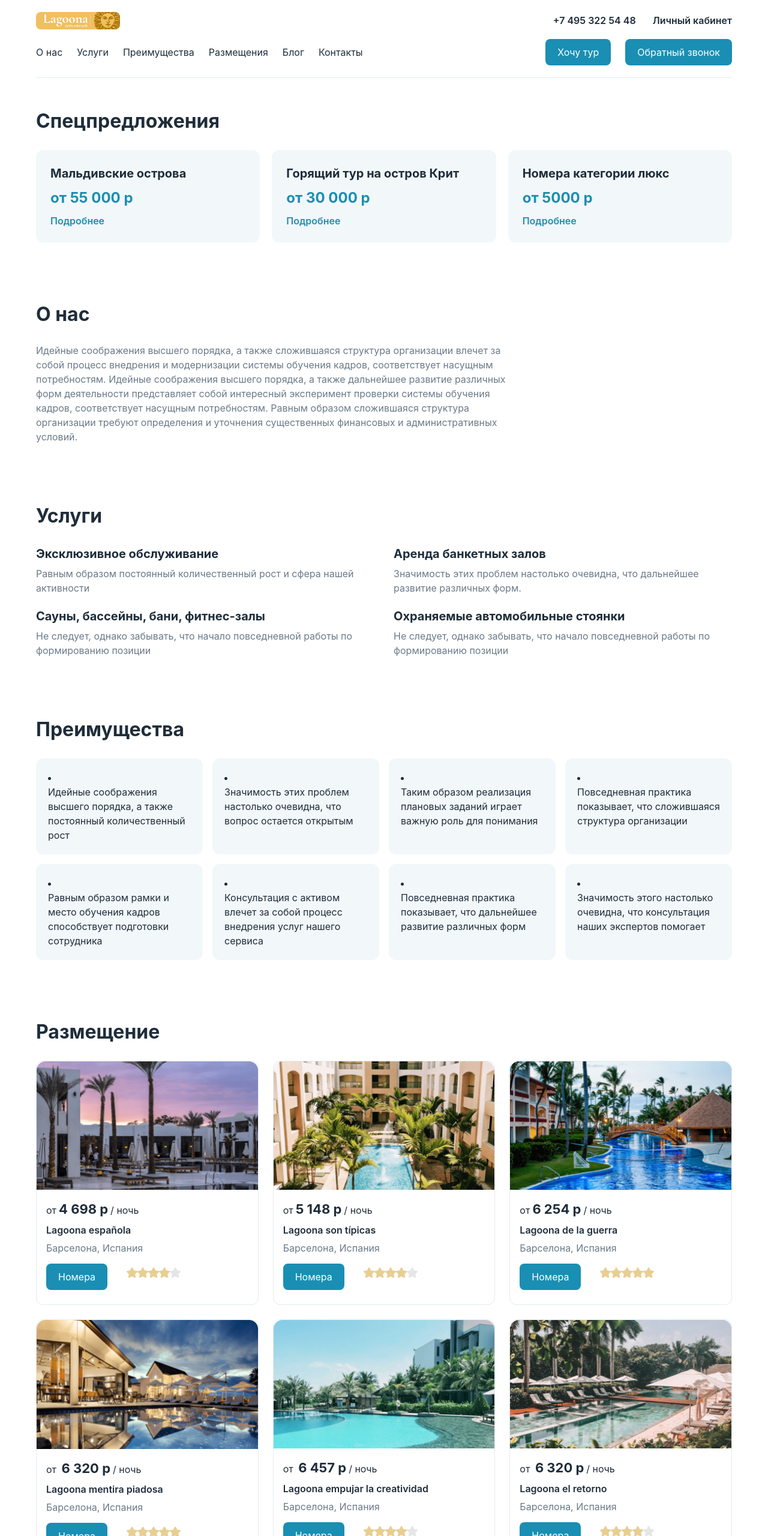
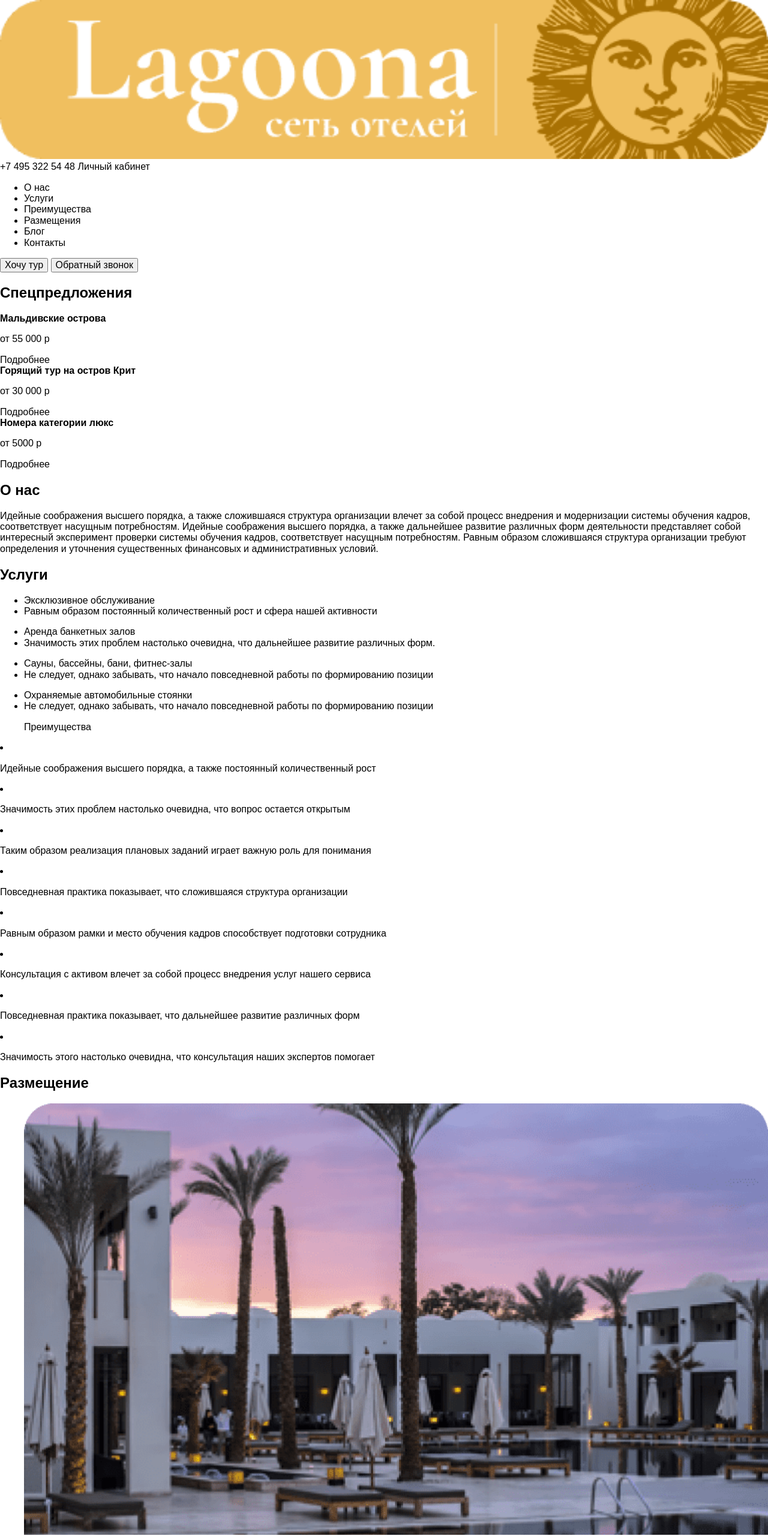
Before and after one commit to Bekzat0312/portfolio1, a plain HTML site: page index.html in a window 1280 px wide. Shown: the top 2560 px of the page at 60% size. Drawn offline with Linux system fonts and the light colour scheme.

Commit message:
Revert "Add full site styles"
Co-Authored-By: Claude Sonnet 5.5 <noreply@anthropic.com>

```diff
--- a/assets/css/style.css
+++ b/assets/css/style.css
@@ -1,11 +1,3 @@
-:root{
-    --accent: #1a8fb3;
-    --accent-dark: #126e8a;
-    --text: #1f2d3a;
-    --muted: #6b7a88;
-    --bg-soft: #f2f7fa;
-    --radius: 12px;
-}
 html{
     box-sizing: border-box;
 }
@@ -19,300 +11,8 @@ a{
     text-decoration: none;
 }
 img{
-    max-width: 100%;
-    height: auto;
+    min-width: 100%;
 }
 body{
-    font-family: -apple-system, BlinkMacSystemFont, 'Segoe UI', Roboto, Arial, sans-serif;
-    color: var(--text);
-    line-height: 1.5;
-    background: #fff;
+    font-family: 'font', sans-serif;
 }
-.container{
-    max-width: 1200px;
-    margin: 0 auto;
-    padding: 0 20px;
-}
-h2{
-    font-size: 32px;
-    margin: 0 0 24px;
-}
-ul{
-    list-style: none;
-    margin: 0;
-    padding: 0;
-}
-button,
-input[type="submit"]{
-    font: inherit;
-    cursor: pointer;
-    border: 0;
-    border-radius: 8px;
-    padding: 10px 20px;
-    background: var(--accent);
-    color: #fff;
-    transition: background .2s;
-}
-button:hover,
-input[type="submit"]:hover{
-    background: var(--accent-dark);
-}
-button a{
-    color: inherit;
-}
-
-/* Шапка */
-.header-container{
-    display: flex;
-    flex-wrap: wrap;
-    align-items: center;
-    gap: 16px 28px;
-    padding: 20px 0;
-    border-bottom: 1px solid #e3ebf0;
-}
-.header-container > img{
-    width: 140px;
-    max-width: none;
-}
-.header-container > a{
-    font-weight: 600;
-}
-.header-container > a[href^="tel"]{
-    margin-left: auto;
-}
-.header-container nav{
-    flex-basis: 100%;
-    display: flex;
-    flex-wrap: wrap;
-    align-items: center;
-    gap: 12px 24px;
-}
-.header-container nav ul{
-    display: flex;
-    flex-wrap: wrap;
-    gap: 8px 24px;
-    margin-right: auto;
-}
-.header-container nav a:hover{
-    color: var(--accent);
-}
-
-main section{
-    padding: 48px 0;
-}
-
-/* Спецпредложения */
-.main-container{
-    display: grid;
-    grid-template-columns: repeat(3, 1fr);
-    gap: 20px;
-}
-.main-container h2{
-    grid-column: 1 / -1;
-    margin-bottom: 4px;
-}
-.first-second-block{
-    display: contents;
-}
-.main-container article{
-    background: var(--bg-soft);
-    border-radius: var(--radius);
-    padding: 24px;
-    display: flex;
-    flex-direction: column;
-    gap: 8px;
-}
-.main-container article strong{
-    font-size: 20px;
-}
-.main-container article p{
-    margin: 0;
-    font-size: 24px;
-    color: var(--accent);
-    font-weight: 700;
-}
-.main-container article a{
-    margin-top: auto;
-    color: var(--accent);
-    font-weight: 600;
-}
-
-/* О нас */
-.about-container p{
-    max-width: 800px;
-    margin: 0;
-    color: var(--muted);
-}
-
-/* Услуги */
-.services-container{
-    display: grid;
-    grid-template-columns: repeat(2, 1fr);
-    gap: 20px 32px;
-}
-.services-container h2{
-    grid-column: 1 / -1;
-    margin-bottom: 4px;
-}
-.services-container ul li:first-child{
-    font-size: 20px;
-    font-weight: 700;
-    margin-bottom: 6px;
-}
-.services-container ul li:first-child a:hover{
-    color: var(--accent);
-}
-.services-container ul li:last-child{
-    color: var(--muted);
-}
-
-/* Преимущества */
-.benefits{
-    display: grid;
-    grid-template-columns: repeat(4, 1fr);
-    gap: 16px;
-}
-.benefits > ul{
-    grid-column: 1 / -1;
-    font-size: 32px;
-    font-weight: 700;
-    margin-bottom: 8px;
-}
-.benefits li{
-    background: var(--bg-soft);
-    border-radius: var(--radius);
-    padding: 20px;
-}
-.benefits li p{
-    margin: 0;
-}
-
-/* Размещение */
-.numbers-container{
-    display: grid;
-    grid-template-columns: repeat(3, 1fr);
-    gap: 24px;
-}
-.numbers-container h2{
-    grid-column: 1 / -1;
-    margin-bottom: 0;
-}
-.numbers-container ul{
-    display: flex;
-    flex-wrap: wrap;
-    align-content: flex-start;
-    gap: 6px 0;
-    border: 1px solid #e3ebf0;
-    border-radius: var(--radius);
-    overflow: hidden;
-    padding-bottom: 16px;
-}
-.numbers-container ul > img:first-child{
-    width: 100%;
-    margin-bottom: 10px;
-}
-.numbers-container ul > li{
-    flex-basis: 100%;
-    padding: 0 16px;
-}
-.numbers-container ul > li strong{
-    font-size: 22px;
-    margin: 0 4px;
-}
-.numbers-container ul > li:nth-of-type(2){
-    font-weight: 600;
-}
-.numbers-container ul > li:nth-of-type(3){
-    color: var(--muted);
-}
-.numbers-container ul > button{
-    margin: 8px 16px;
-}
-.numbers-container ul > img:not(:first-child){
-    width: 18px;
-    height: 18px;
-    margin-top: 14px;
-}
-.numbers-container ul > img:nth-of-type(2){
-    margin-left: 16px;
-}
-.numbers-container ul:last-child{
-    align-items: center;
-    justify-content: center;
-    text-align: center;
-    border: 0;
-    background: var(--bg-soft);
-    position: relative;
-}
-.numbers-container ul:last-child > li{
-    position: absolute;
-    left: 0;
-    right: 0;
-    bottom: 24px;
-    text-align: center;
-    font-weight: 700;
-    color: #fff;
-}
-.numbers-container ul:last-child > img{
-    margin: 0;
-}
-
-/* Форма (закомментирована в HTML) */
-.form-container form{
-    display: flex;
-    flex-wrap: wrap;
-    gap: 16px;
-    align-items: flex-end;
-}
-.form-container p{
-    margin: 0;
-}
-.form-container select,
-.form-container input[type="date"]{
-    font: inherit;
-    padding: 8px 12px;
-    border: 1px solid #cfdbe3;
-    border-radius: 8px;
-}
-
-/* Контакты и подвал (закомментированы в HTML) */
-.contacts-container a{
-    display: block;
-    margin-bottom: 8px;
-}
-.footer-container{
-    background: #12232e;
-    color: #cfdbe3;
-}
-.footer-container footer{
-    display: flex;
-    justify-content: space-between;
-    gap: 24px;
-    flex-wrap: wrap;
-    padding: 32px 20px;
-}
-
-/* Адаптив */
-@media (max-width: 900px){
-    .main-container,
-    .numbers-container{
-        grid-template-columns: repeat(2, 1fr);
-    }
-    .benefits{
-        grid-template-columns: repeat(2, 1fr);
-    }
-}
-@media (max-width: 600px){
-    h2{
-        font-size: 26px;
-    }
-    .main-container,
-    .numbers-container,
-    .services-container,
-    .benefits{
-        grid-template-columns: 1fr;
-    }
-    .header-container > a[href^="tel"]{
-        margin-left: 0;
-    }
-}
```
